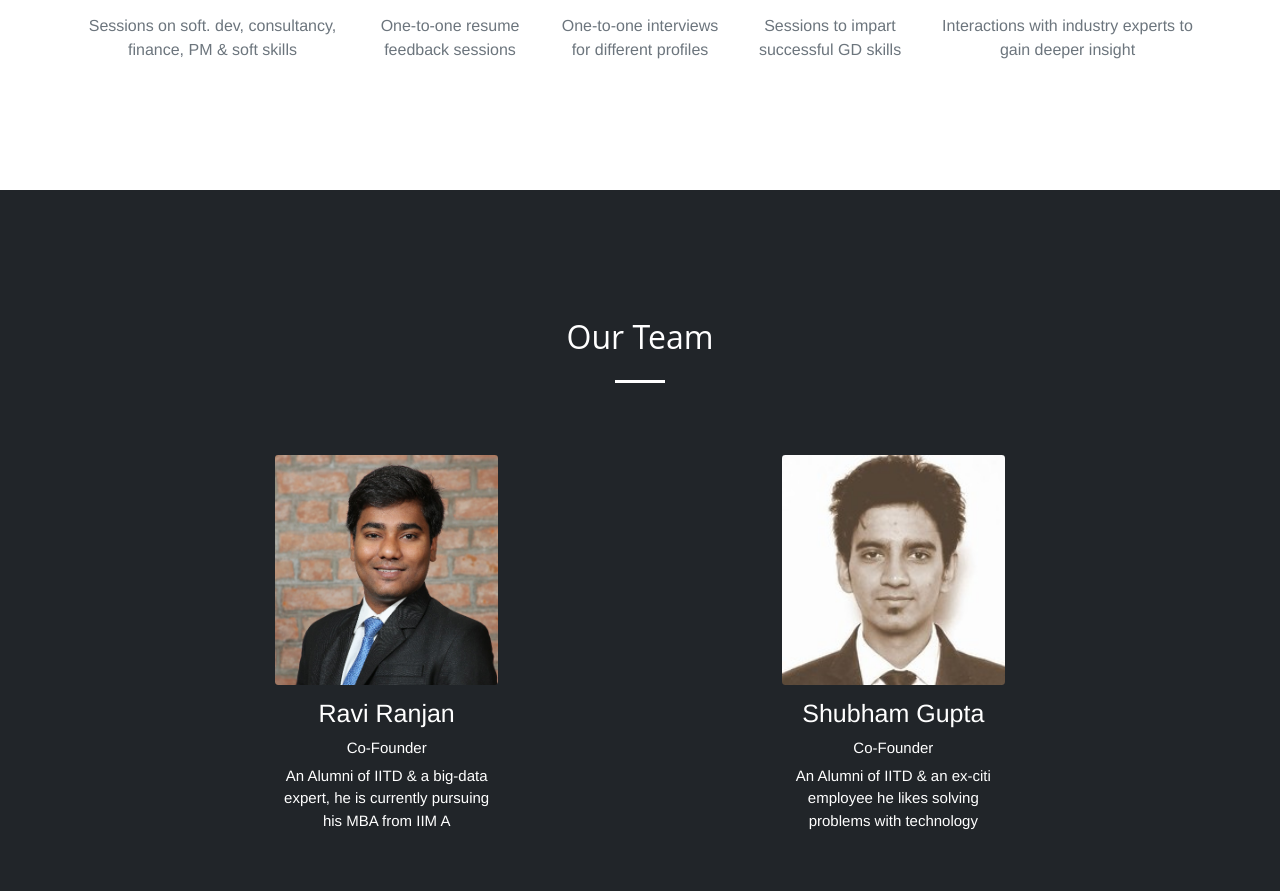
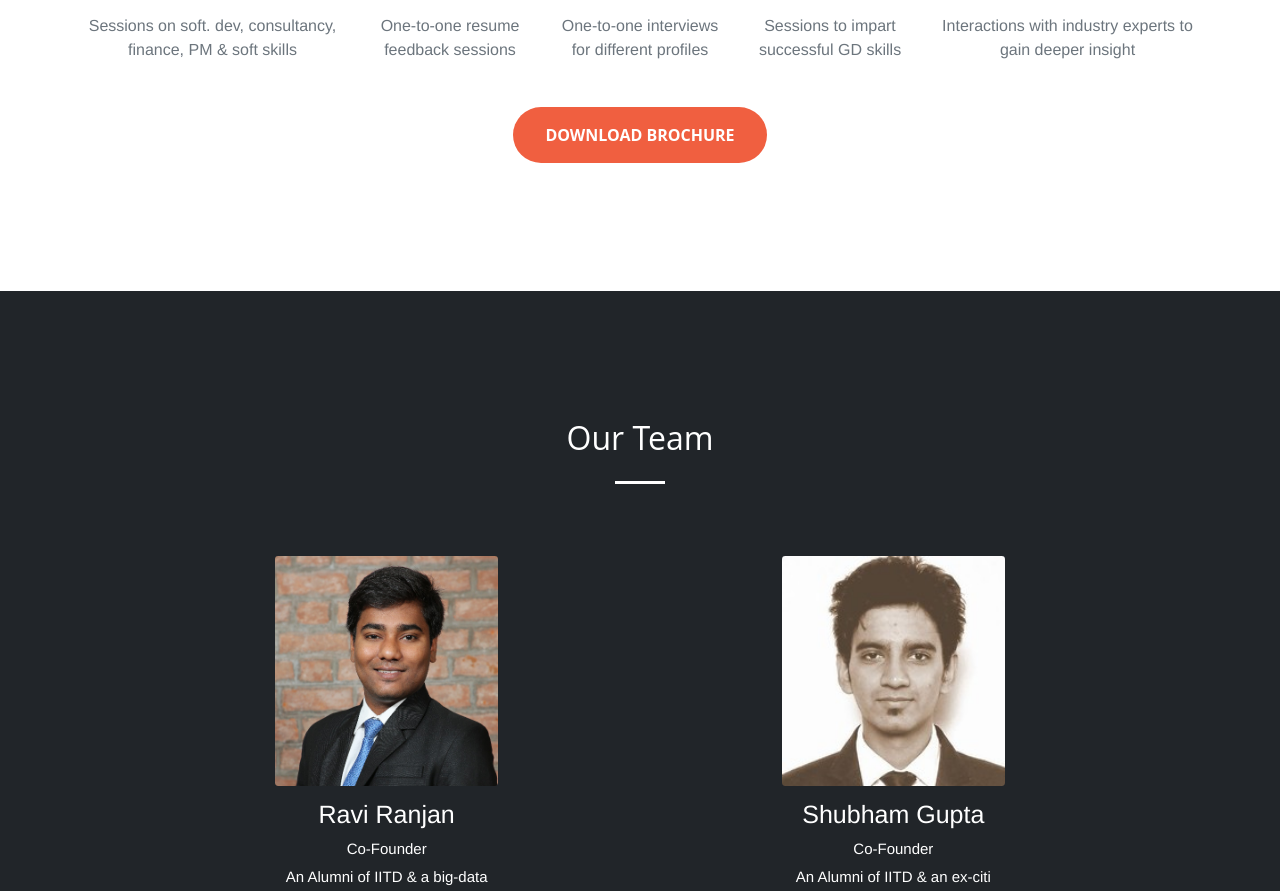
Before and after one commit to artista7/LsPlacementBootcamp, a React (Create React App) app: page / in a window 1280 px wide. Shown: the part 1215-2106 px from the top of the page. Built offline with nearby package versions, Linux system fonts and the light colour scheme.

Commit message:
added brochure

```diff
--- a/src/components/LandingPage/LandingPage.jsx
+++ b/src/components/LandingPage/LandingPage.jsx
@@ -3,6 +3,7 @@ import './LandingPage.css';
 import ravi from '../../assets/img/team/Ravi.jpg';
 import shubham from '../../assets/img/team/Shubham.jpeg';
 import './navBarScroll';
+import brochure from '../../assets/Learning-sage.pdf';
 
 class LandingPage extends Component {
     render() {
@@ -103,6 +104,13 @@ class LandingPage extends Component {
                             </div>
                         </div>
                     </div>
+                    <div className="container" style={{ marginTop: "45px" }}>
+                        <div className="row">
+                            <div className="col-lg-12 text-center">
+                                <a className="btn btn-primary btn-xl js-scroll-trigger" href={brochure} download>Download Brochure</a>
+                            </div>
+                        </div>
+                    </div>
                 </section>
 
                 <section className="bg-dark text-white" style={{ backgroundColor: "white" }} id="about">
```
Also changed, not shown: 1 other file (tests, documents, lock files or other folders).
